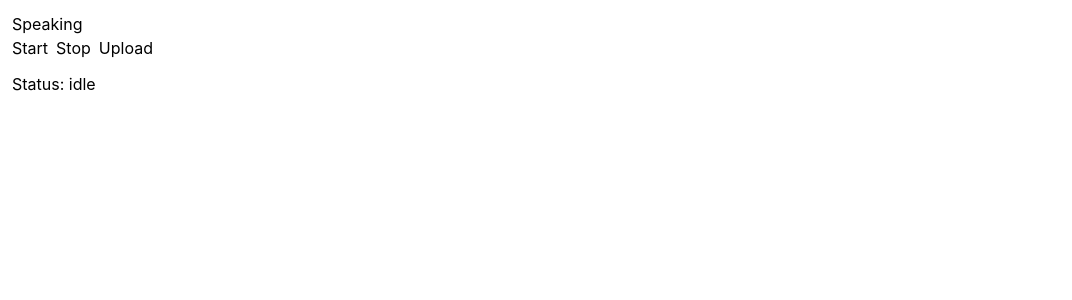
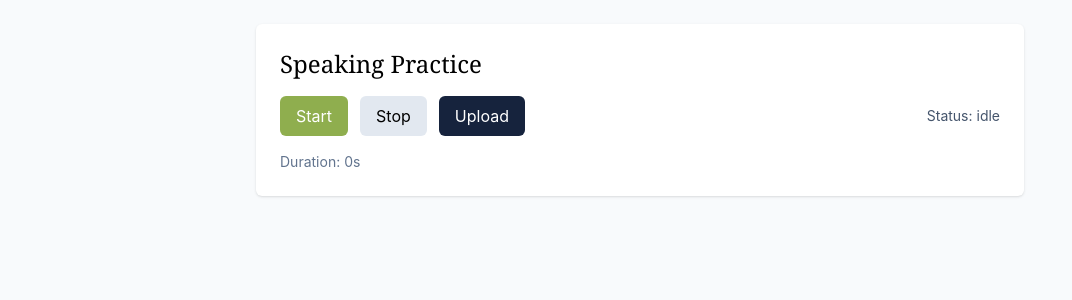
Before and after one commit to LOHAS1985/englishApp, a React (Vite) app in the folder frontend/: page /englishApp/speaking in a window 1280 px wide. Shown: the top 300 px of the page, without its empty margins (0-1072 px from the left). Built offline with nearby package versions, Linux system fonts and the light colour scheme; no server answers.

Commit message:
Polish UI for Listening and Speaking pages; enable menu links

```diff
--- a/frontend/src/features/listening/Listening.tsx
+++ b/frontend/src/features/listening/Listening.tsx
@@ -1,55 +1,88 @@
-import React, { useEffect, useState } from 'react';
-import { getListeningExercises, submitListeningAnswer } from '../../api/audio';
+import React, { useEffect, useState } from "react";
+import { getListeningExercises, submitListeningAnswer } from "../../api/audio";
 
 export default function Listening() {
   const [exercises, setExercises] = useState<any[]>([]);
   const [selected, setSelected] = useState<any | null>(null);
-  const [choice, setChoice] = useState<string>('');
-  const [result, setResult] = useState<string>('');
+  const [choice, setChoice] = useState<string>("");
+  const [result, setResult] = useState<string>("");
 
   useEffect(() => {
-    getListeningExercises().then((data) => setExercises(data)).catch(() => setExercises([]));
+    getListeningExercises()
+      .then((data) => setExercises(data))
+      .catch(() => setExercises([]));
   }, []);
 
   const start = (ex: any) => {
     setSelected(ex);
-    setChoice('');
-    setResult('');
+    setChoice("");
+    setResult("");
   };
 
   const submit = async () => {
     if (!selected) return;
     try {
       const r = await submitListeningAnswer(selected.id, choice);
-      setResult(`score: ${r.score}`);
+      setResult(`Score: ${r.score} ${r.correct ? '✅' : '❌'}`);
     } catch (e) {
-      setResult('submit failed');
+      setResult("Submit failed");
     }
   };
 
   return (
-    <div style={{ padding: 12 }}>
-      <h3>Listening</h3>
+    <div className="min-h-screen bg-[#f8fafc] p-6">
+      <div className="max-w-3xl mx-auto">
+        <h2 className="text-2xl font-serif text-slate-900 mb-4">Listening Practice</h2>
+
+        <div className="space-y-4">
+          {exercises.map((ex) => (
+            <div key={ex.id} className="bg-white border rounded-md p-4 shadow-sm flex items-center justify-between">
               <div>
-        {exercises.map((ex) => (
-          <div key={ex.id} style={{ marginBottom: 8 }}>
-            <strong>{ex.title}</strong>
-            <button onClick={() => start(ex)} style={{ marginLeft: 8 }}>Start</button>
+                <div className="font-semibold text-slate-800">{ex.title}</div>
+                <div className="text-sm text-slate-500">Audio exercise</div>
+              </div>
+              <div>
+                <button
+                  onClick={() => start(ex)}
+                  className="bg-[#8fae4e] text-white px-4 py-2 rounded-md hover:bg-[#7a9843]"
+                >
+                  Start
+                </button>
+              </div>
             </div>
           ))}
         </div>
 
         {selected && (
-        <div style={{ marginTop: 12 }}>
-          <audio controls src={selected.audioUrl} />
-          <div style={{ marginTop: 8 }}>
-            <label>Answer (e.g. A/B/C): </label>
-            <input value={choice} onChange={(e) => setChoice(e.target.value)} />
-            <button onClick={submit} style={{ marginLeft: 8 }}>Submit</button>
+          <div className="mt-6 bg-white p-6 rounded-lg shadow">
+            <div className="flex items-center justify-between">
+              <div>
+                <h3 className="text-lg font-medium text-slate-900">{selected.title}</h3>
+                <p className="text-sm text-slate-500">Listen carefully and choose the correct answer.</p>
               </div>
-          <div style={{ marginTop: 8 }}><strong>{result}</strong></div>
+              <audio controls src={selected.audioUrl} className="ml-4" />
+            </div>
+
+            <div className="mt-4 grid grid-cols-3 gap-3">
+              {['A','B','C'].map((opt) => (
+                <button
+                  key={opt}
+                  onClick={() => setChoice(opt)}
+                  className={`py-3 rounded-md border text-sm font-medium ${choice===opt ? 'bg-[#8fae4e] text-white border-[#8fae4e]' : 'bg-white text-slate-700 border-slate-200'}`}
+                >
+                  {opt}
+                </button>
+              ))}
+            </div>
+
+            <div className="mt-4 flex items-center gap-3">
+              <button onClick={submit} className="bg-[#16233d] text-white px-4 py-2 rounded-md">Submit</button>
+              <button onClick={() => { setSelected(null); setResult(''); }} className="text-sm text-slate-600">Close</button>
+              <div className="ml-auto text-sm text-slate-700">{result}</div>
+            </div>
           </div>
         )}
       </div>
+    </div>
   );
 }
--- a/frontend/src/features/speaking/Speaking.tsx
+++ b/frontend/src/features/speaking/Speaking.tsx
@@ -1,25 +1,39 @@
-import React, { useState, useRef } from 'react';
-import { uploadRecording } from '../../api/audio';
+import React, { useState, useRef, useEffect } from "react";
+import { uploadRecording } from "../../api/audio";
 
 export default function Speaking() {
   const [recording, setRecording] = useState<Blob | null>(null);
-  const [status, setStatus] = useState('idle');
+  const [status, setStatus] = useState("idle");
+  const [seconds, setSeconds] = useState(0);
   const mediaRef = useRef<MediaRecorder | null>(null);
+  const intervalRef = useRef<number | null>(null);
+
+  useEffect(() => {
+    return () => {
+      if (intervalRef.current) window.clearInterval(intervalRef.current);
+    };
+  }, []);
 
   const startRecording = async () => {
-    setStatus('starting');
+    setStatus("starting");
     const stream = await navigator.mediaDevices.getUserMedia({ audio: true });
     const mr = new MediaRecorder(stream);
     const chunks: Blob[] = [];
     mr.ondataavailable = (e) => chunks.push(e.data);
     mr.onstop = () => {
-      const blob = new Blob(chunks, { type: 'audio/webm' });
+      const blob = new Blob(chunks, { type: "audio/webm" });
       setRecording(blob);
-      setStatus('stopped');
+      setStatus("stopped");
+      if (intervalRef.current) {
+        window.clearInterval(intervalRef.current);
+        intervalRef.current = null;
+      }
     };
     mr.start();
     mediaRef.current = mr;
-    setStatus('recording');
+    setStatus("recording");
+    setSeconds(0);
+    intervalRef.current = window.setInterval(() => setSeconds((s) => s + 1), 1000);
   };
 
   const stopRecording = () => {
@@ -29,28 +43,60 @@ export default function Speaking() {
 
   const upload = async () => {
     if (!recording) return;
-    setStatus('uploading');
-    const file = new File([recording], 'recording.webm', { type: 'audio/webm' });
+    setStatus("uploading");
+    const file = new File([recording], "recording.webm", {
+      type: "audio/webm",
+    });
     try {
       const res = await uploadRecording(file);
       setStatus(`uploaded id=${res.recordingId}`);
     } catch (e) {
-      setStatus('upload failed');
+      setStatus("upload failed");
     }
   };
 
   return (
-    <div style={{ padding: 12 }}>
-      <h3>Speaking</h3>
-      <div>
-        <button onClick={startRecording} disabled={status === 'recording'}>Start</button>
-        <button onClick={stopRecording} disabled={status !== 'recording'} style={{ marginLeft: 8 }}>Stop</button>
-        <button onClick={upload} disabled={!recording || status === 'uploading'} style={{ marginLeft: 8 }}>Upload</button>
+    <div className="min-h-screen bg-[#f8fafc] p-6">
+      <div className="max-w-3xl mx-auto bg-white p-6 rounded-md shadow">
+        <h2 className="text-2xl font-serif mb-4">Speaking Practice</h2>
+
+        <div className="flex items-center gap-3">
+          <button
+            onClick={startRecording}
+            disabled={status === "recording"}
+            className="px-4 py-2 bg-[#8fae4e] text-white rounded-md"
+          >
+            Start
+          </button>
+
+          <button
+            onClick={stopRecording}
+            disabled={status !== "recording"}
+            className="px-4 py-2 bg-slate-200 rounded-md"
+          >
+            Stop
+          </button>
+
+          <button
+            onClick={upload}
+            disabled={!recording || status === "uploading"}
+            className="px-4 py-2 bg-[#16233d] text-white rounded-md"
+          >
+            Upload
+          </button>
+
+          <div className="ml-auto text-sm text-slate-600">Status: {status}</div>
+        </div>
+
+        <div className="mt-4">
+          <div className="text-sm text-slate-500">Duration: {seconds}s</div>
+          {recording && (
+            <div className="mt-3">
+              <audio controls src={URL.createObjectURL(recording)} />
+            </div>
+          )}
+        </div>
       </div>
-      <div style={{ marginTop: 12 }}>Status: {status}</div>
-      {recording && (
-        <audio controls src={URL.createObjectURL(recording)} />
-      )}
     </div>
   );
 }
--- a/frontend/src/pages/Home.tsx
+++ b/frontend/src/pages/Home.tsx
@@ -28,7 +28,13 @@ const MENU_ITEMS = [
     label: "リスニング",
     description: "近日公開",
     path: "/listening",
-    available: false,
+    available: true,
+  },
+  {
+    label: "スピーキング",
+    description: "録音して発音や流暢さをチェックします。",
+    path: "/speaking",
+    available: true,
   },
 ];
 
```
Lines whose indentation alone changed are shown as unchanged.
